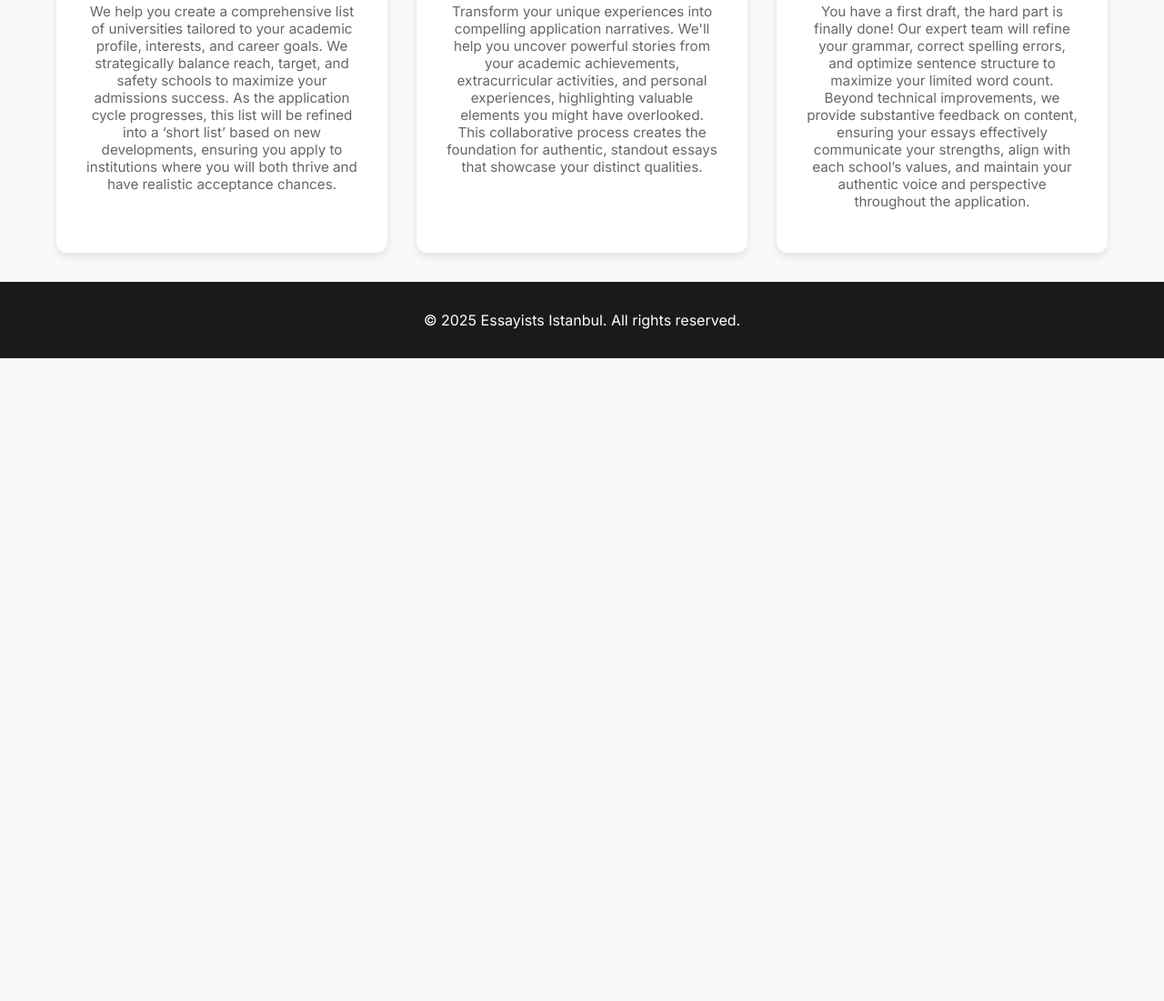
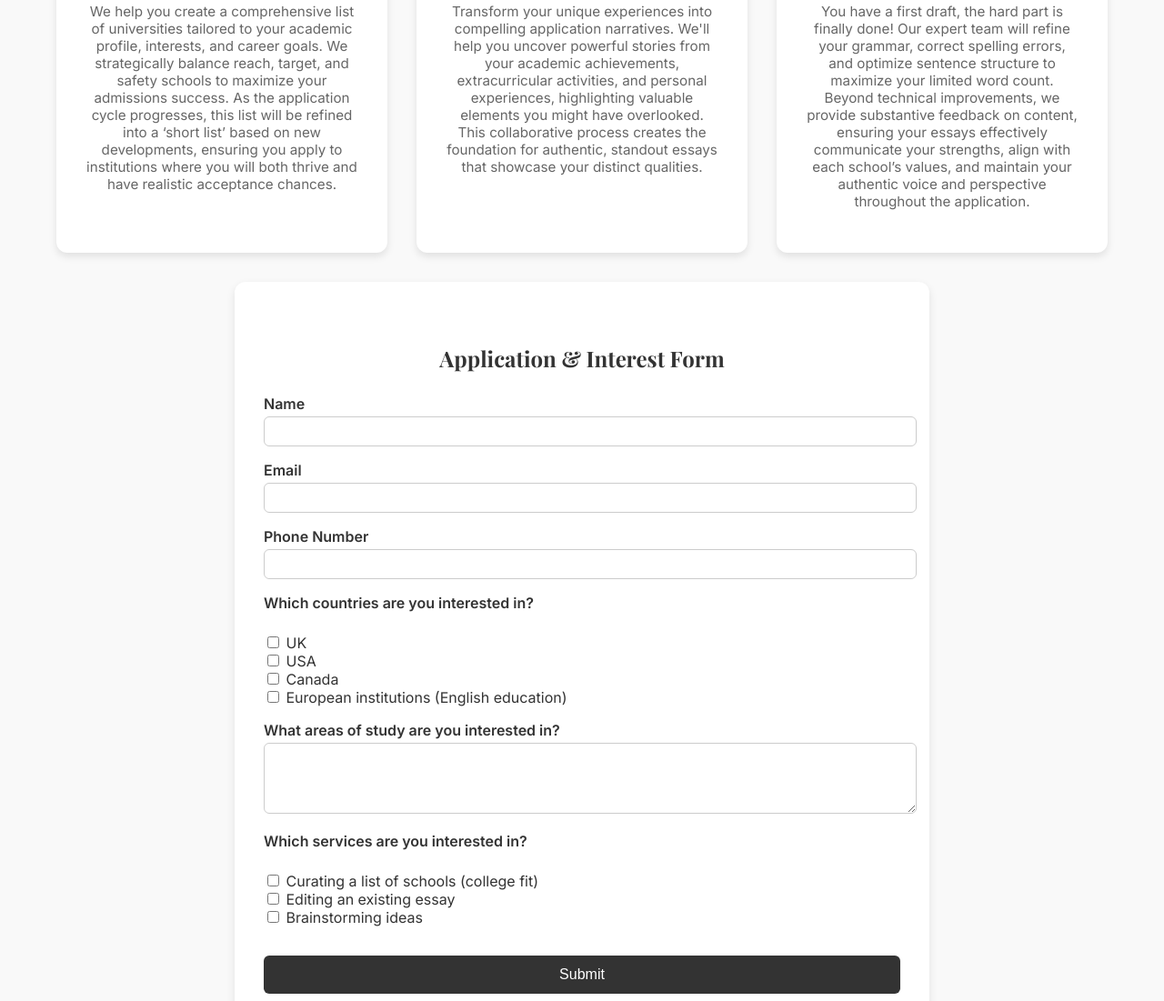
Before and after one commit to essayistanbul/essayist-website, a plain HTML site: page index.html in a window 1280 px wide. Shown: the part 1199-2300 px from the top of the page at 91% size. Before the commit the page ends 1593 px from the top, so only its background shows below. Drawn offline with nearby package versions, Linux system fonts and the light colour scheme.

Commit message:
Update index.html

```diff
--- a/index.html
+++ b/index.html
@@ -188,6 +188,36 @@
     </div>
   </section>
 
+  <section class="interest-form">
+    <h2>Application & Interest Form</h2>
+    <form action="https://formspree.io/f/your-form-id" method="POST">
+      <label for="name">Name</label>
+      <input type="text" id="name" name="name" required>
+
+      <label for="email">Email</label>
+      <input type="email" id="email" name="email" required>
+
+      <label for="phone">Phone Number</label>
+      <input type="tel" id="phone" name="phone">
+
+      <label>Which countries are you interested in?</label><br>
+      <input type="checkbox" name="countries[]" value="UK"> UK<br>
+      <input type="checkbox" name="countries[]" value="USA"> USA<br>
+      <input type="checkbox" name="countries[]" value="Canada"> Canada<br>
+      <input type="checkbox" name="countries[]" value="Europe"> European institutions (English education)<br>
+
+      <label for="study_area">What areas of study are you interested in?</label>
+      <textarea name="study_area" id="study_area" rows="4"></textarea>
+
+      <label>Which services are you interested in?</label><br>
+      <input type="checkbox" name="services[]" value="College Fit"> Curating a list of schools (college fit)<br>
+      <input type="checkbox" name="services[]" value="Essay Editing"> Editing an existing essay<br>
+      <input type="checkbox" name="services[]" value="Brainstorming"> Brainstorming ideas<br>
+
+      <button type="submit">Submit</button>
+    </form>
+  </section>
+
   <footer>
     <p>&copy; 2025 Essayists Istanbul. All rights reserved.</p>
   </footer>
```
